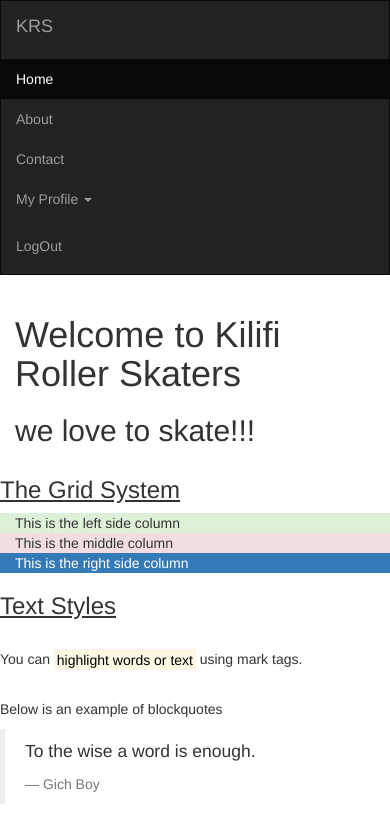
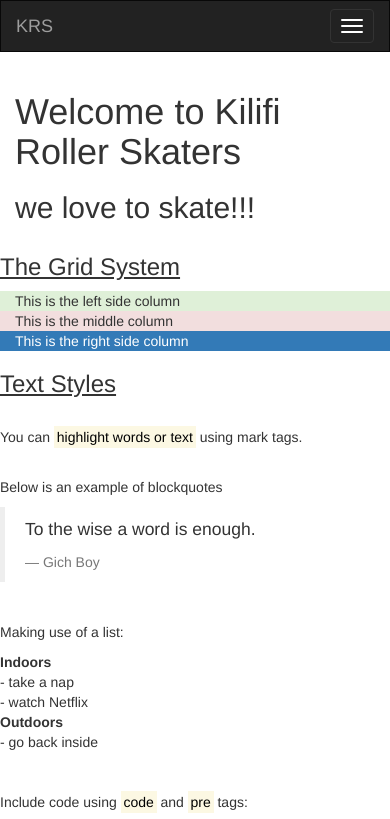
Before and after one commit to ckchivatsi/krs, a plain HTML site: page index.html in a window 390 px wide. Shown: the top 819 px of the page. Drawn offline with Linux system fonts and the light colour scheme.

Commit message:
Navbar toggle button

```diff
--- a/index.html
+++ b/index.html
@@ -14,10 +14,15 @@
         <div class="container-fluid">
             <!--Logo-->
             <div class="navbar-header">
+                <button type="button" class="navbar-toggle" data-toggle="collapse" data-target="#mainMenu">
+                    <span class="icon-bar"></span>
+                    <span class="icon-bar"></span>
+                    <span class="icon-bar"></span>
+                </button>
                 <a href="#" class="navbar-brand">KRS</a>
             </div>
             <!--Menu Items-->
-            <div>
+            <div class="collapse navbar-collapse" id="mainMenu">
                 <ul class="nav navbar-nav">
                     <li class="active"><a href="#">Home</a></li>
                     <li><a href="#">About</a></li>
```
